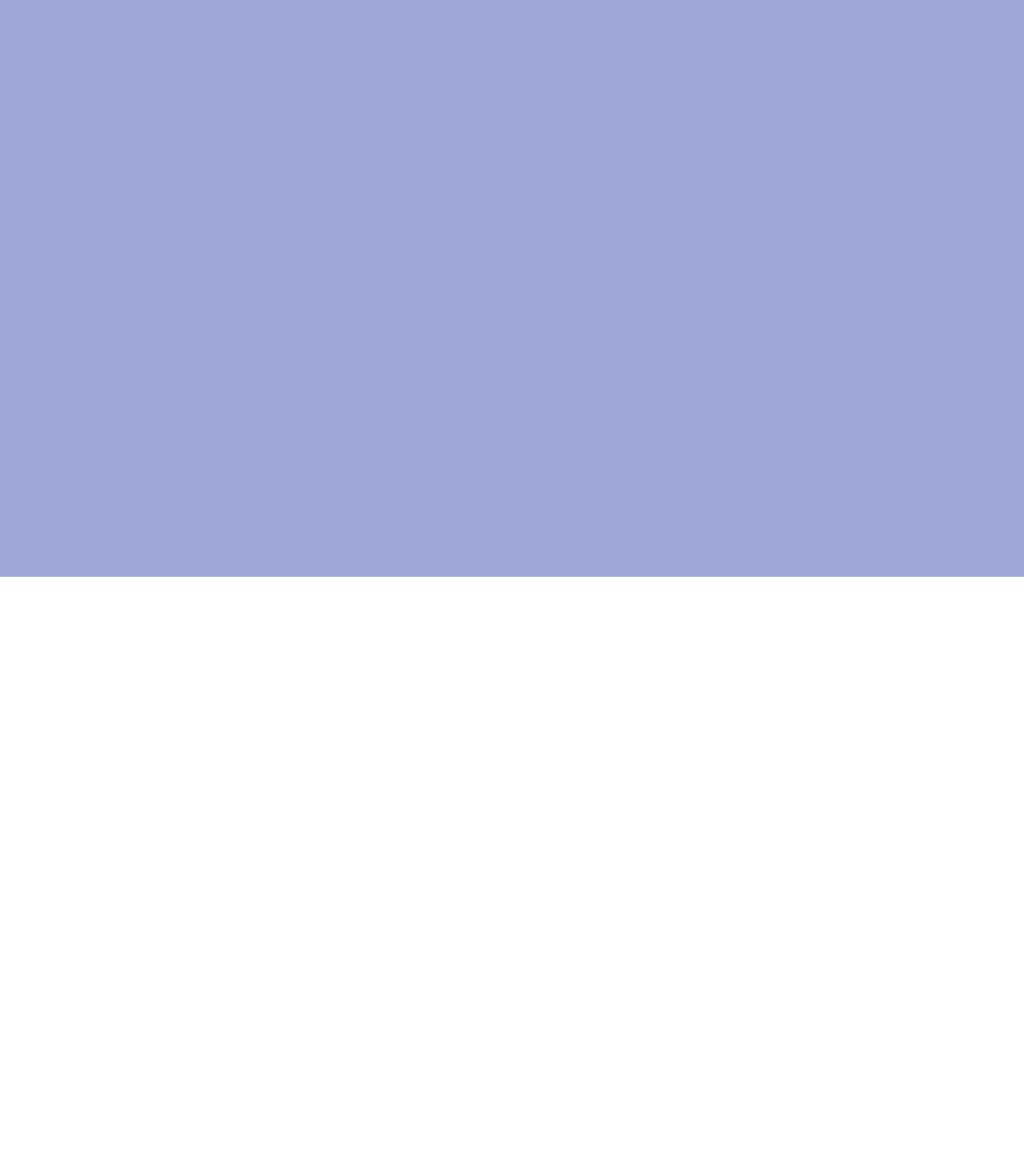
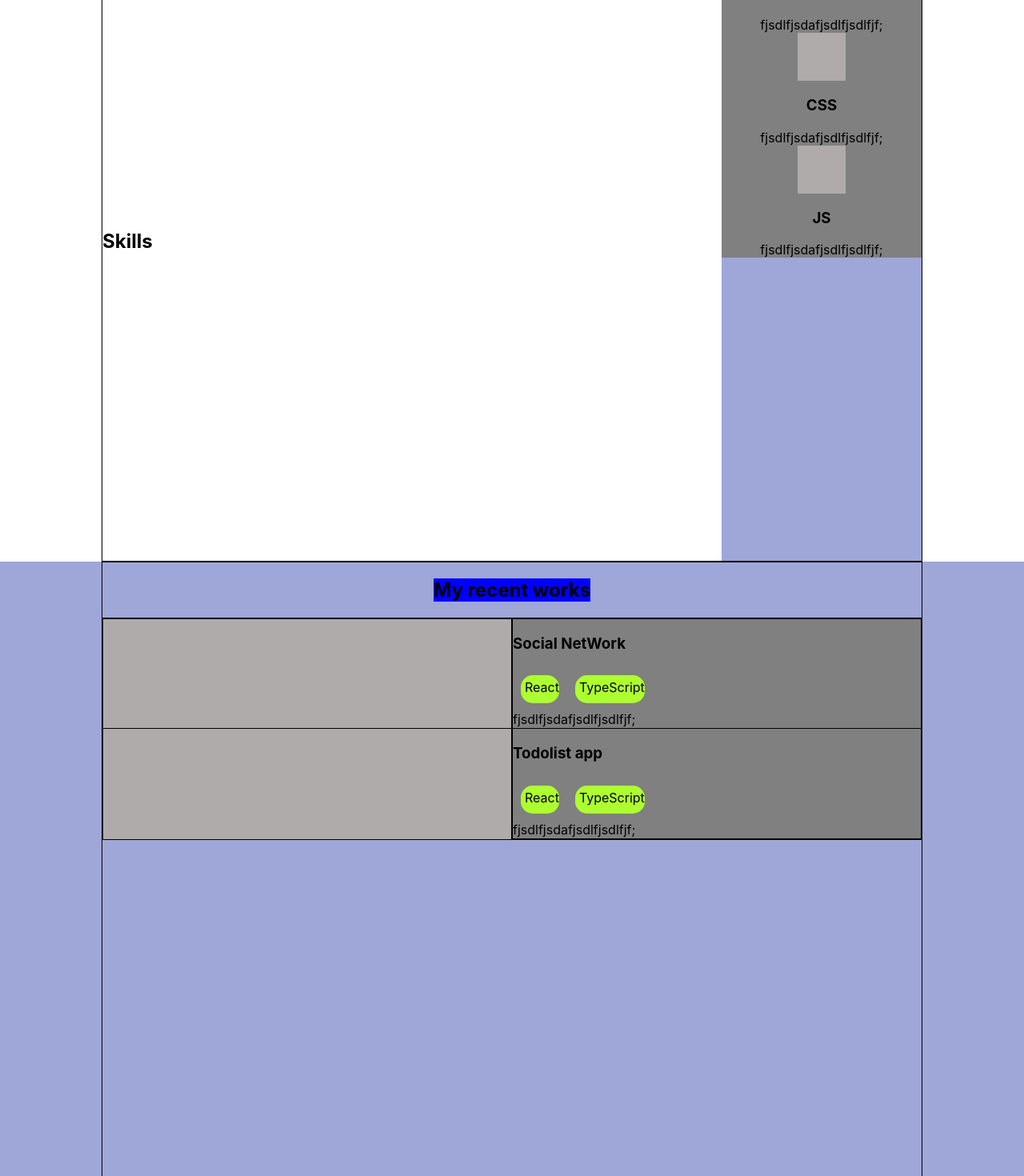
Before and after one commit to hj-abzal/my-portfolio, a React (Create React App) app: page / in a window 1280 px wide. Shown: the part 980-2450 px from the top of the page at 80% size. Before the commit the page ends 1701 px from the top, so only its background shows below. Built offline with nearby package versions, Linux system fonts and the light colour scheme.

Commit message:
add skills block and my works block

```diff
--- a/src/App.tsx
+++ b/src/App.tsx
@@ -3,6 +3,7 @@ import './App.css';
 import { Header } from './Header/Header';
 import { Main } from './Main/Main';
 import { Skills } from './Skills/Skills';
+import { Works } from './Works/Works';
 
 function App() {
   return (
@@ -10,6 +11,7 @@ function App() {
       <Header />
       <Main />
       <Skills />
+      <Works />
     </div>
   );
 }
--- /dev/null
+++ b/src/Skills copy/Skill/Skill.tsx
@@ -0,0 +1,17 @@
+import { spawn } from 'node:child_process';
+import React from 'react';
+import style from './Skill.module.css';
+
+type PropsType = {
+    title: string
+    description: string
+}
+export const Skill = (props: PropsType) => {
+    return (
+        <div className={style.skill}>
+            <div className={style.icon}></div>
+            <h3 className={style.title}>{props.title}</h3>
+            <span className={style.description}>{props.description}</span>
+        </div>
+    )
+}
--- /dev/null
+++ b/src/Skills/Skill/Skill.module.css
@@ -0,0 +1,14 @@
+.skill {
+  width: 250px;
+  background-color: gray;
+  display: flex;
+  flex-direction: column;
+  align-items: center;
+  text-align: center;
+}
+
+.icon {
+  width: 60px;
+  height: 60px;
+  background-color: rgb(175, 171, 171);
+}
--- /dev/null
+++ b/src/Skills/Skill/Skill.tsx
@@ -0,0 +1,17 @@
+import { spawn } from 'node:child_process';
+import React from 'react';
+import style from './Skill.module.css';
+
+type PropsType = {
+    title: string
+    description: string
+}
+export const Skill = (props: PropsType) => {
+    return (
+        <div className={style.skill}>
+            <div className={style.icon}></div>
+            <h3 className={style.title}>{props.title}</h3>
+            <span className={style.description}>{props.description}</span>
+        </div>
+    )
+}
--- a/src/Skills/Skills.tsx
+++ b/src/Skills/Skills.tsx
@@ -1,14 +1,23 @@
 import React from 'react';
 import style from './Skills.module.css';
+import containerStyle from './../common/common-css-styles.module.css'
+import { Skill } from './Skill/Skill';
 
 export const Skills = () => {
+    const description = [
+        "fjsdlfjsdafjsdlfjsdlfjf;",
+        "fjsdlfjsdafjsdlfjsdlfjf;",
+        "fjsdlfjsdafjsdlfjsdlfjf;",
+    ]
     return (
-        <div className={style.skills}>
-            <div className={style.title}>
-                <h1> Skills</h1>
-            </div>
-            <div className={style.container}>
-
+        <div className={style.skillsBlock}>
+            <div className={`${containerStyle.container} ${style.skillsContainer}`}>
+                <h2 className={style.title}>Skills</h2>
+                <div className={style.skills}>
+                    <Skill title="HTML" description={description[0]} />
+                    <Skill title="CSS" description={description[1]} />
+                    <Skill title="JS" description={description[2]} />
+                </div>
             </div>
         </div>
     )
--- /dev/null
+++ b/src/Works/Skill/Skill.tsx
@@ -0,0 +1,17 @@
+import { spawn } from 'node:child_process';
+import React from 'react';
+import style from './Skill.module.css';
+
+type PropsType = {
+    title: string
+    description: string
+}
+export const Skill = (props: PropsType) => {
+    return (
+        <div className={style.skill}>
+            <div className={style.icon}></div>
+            <h3 className={style.title}>{props.title}</h3>
+            <span className={style.description}>{props.description}</span>
+        </div>
+    )
+}
--- /dev/null
+++ b/src/Works/Work/Work.module.css
@@ -0,0 +1,35 @@
+.works {
+  width: 100%;
+  background-color: gray;
+  display: flex;
+  flex-direction: row;
+  justify-content: space-between;
+}
+
+.img {
+  width: 50%;
+  height: 100%;
+  background-color: rgb(175, 171, 171);
+  border: 1px solid;
+}
+
+.work {
+  width: 50%;
+  height: 100%;
+  display: flex;
+  align-items: flex-start;
+  flex-direction: column;
+  border: 1px solid;
+}
+
+.labels {
+  display: flex;
+  flex-direction: row;
+}
+.label {
+  margin: 10px;
+  padding: 5px 0px 0 5px ;
+  height: 30px;
+  background-color: greenyellow;
+  border-radius: 15px;
+}
--- /dev/null
+++ b/src/Works/Work/Work.tsx
@@ -0,0 +1,26 @@
+import { spawn } from 'node:child_process';
+import React from 'react';
+import style from './Work.module.css';
+
+type PropsType = {
+    title: string
+    description: string
+}
+export const Work = (props: PropsType) => {
+    return (
+        <div className={style.works}>
+            <div className={style.img}></div>
+            <div className={style.work}>
+                <h3 className={style.title}>{props.title}</h3>
+                <div className={style.labels} >
+                <span  className={style.label}>React</span>
+                <span  className={style.label}>TypeScript</span>
+                </div>
+
+                <span className={style.description}>{props.description}</span>
+
+            </div>
+
+        </div>
+    )
+}
--- a/src/Nav/Nav.tsx
+++ b/src/Works/Works.module.css
@@ -1,13 +1,26 @@
-import React from 'react';
-import style from './Nav.module.css';
+.worksBlock {
+  height: 100vh;
+  background-color: rgb(158, 167, 216);
+}
+.worksContainer {
+  height: 100%;
+  width: 80%;
+  border: 1px solid;
+  margin: 0 auto;
+  display: flex;
+  flex-direction: column;
+  justify-content: flex-start;
+  align-items: center;
+}
 
-export const Nav = () => {
-    return (
-        <div className={style.nav}>
-            <a href="">Home Page</a>
-            <a href="">Skills </a>
-            <a href="">Projects</a>
-            <a href="">Contacts</a>
-        </div>
-    )
+.title {
+  background-color: blue;
 }
+.works {
+  border: 1px solid;
+  width: 100%;
+  display: flex;
+  flex-direction: column;
+  justify-content: space-around;
+  flex-wrap: wrap;
+}
--- /dev/null
+++ b/src/Works/Works.tsx
@@ -0,0 +1,22 @@
+import React from 'react';
+import style from './Works.module.css';
+import containerStyle from './../common/common-css-styles.module.css'
+import { Work } from './Work/Work';
+
+export const Works = () => {
+    const description = [
+        "fjsdlfjsdafjsdlfjsdlfjf;",
+    ]
+    return (
+        <div className={style.worksBlock}>
+            <div className={style.worksContainer}>
+                <h2 className={style.title}>My recent works</h2>
+                <div className={style.works}>
+                    <Work title="Social NetWork" description={description[0]} />
+                    <Work title="Todolist app" description={description[0]} />
+
+                </div>
+            </div>
+        </div>
+    )
+}
--- a/src/common/common-css-styles.module.css
+++ b/src/common/common-css-styles.module.css
@@ -6,4 +6,5 @@
   display: flex;
   align-items: center;
   justify-content: space-between;
+  flex-wrap: wrap;
 }
```
Lines whose indentation alone changed are shown as unchanged.
